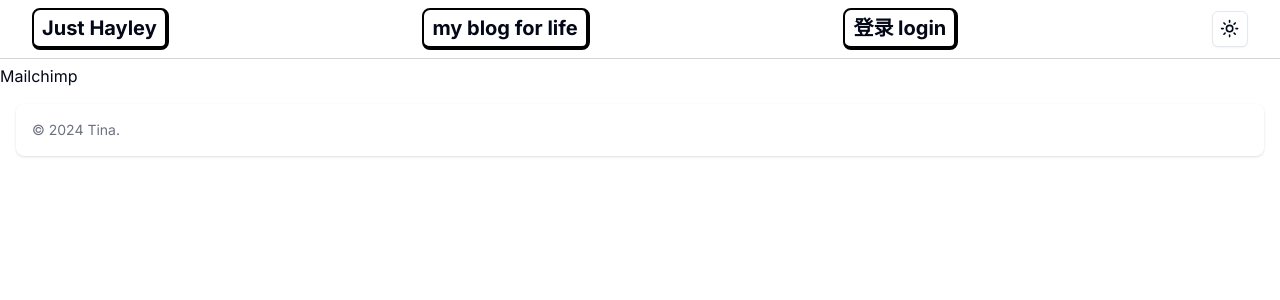
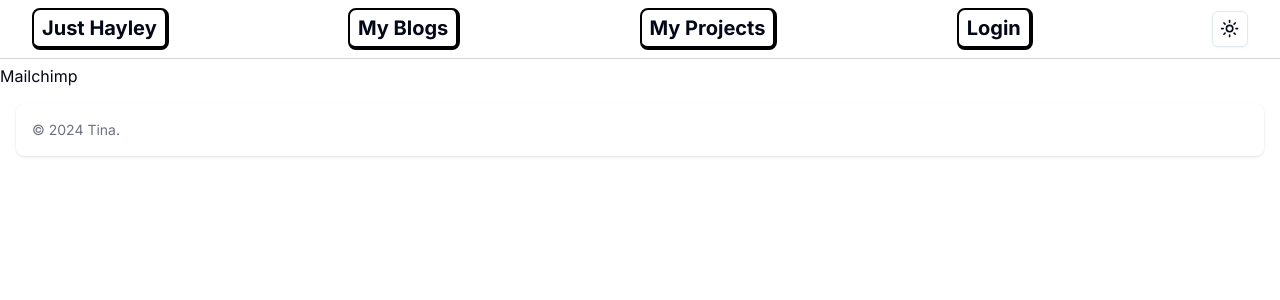
Before and after one commit to tingzcb/nextjs-blog-just-hayley, a Next.js app: page /mailchimp in a window 1280 px wide. Shown: the top 300 px of the page. Built offline with nearby package versions, Linux system fonts and the light colour scheme; no server answers.

Commit message:
add my  project page

```diff
--- /dev/null
+++ b/src/app/project/page.tsx
@@ -0,0 +1,7 @@
+import React from "react";
+
+const MyProject = () => {
+  return <div>ProjectPage</div>;
+};
+
+export default MyProject;
--- a/src/components/AuthLinks.tsx
+++ b/src/components/AuthLinks.tsx
@@ -18,7 +18,7 @@ const AuthLinks = (props: Props) => {
       {status === "unauthenticated" ? (
         <Link href={"/login"} className=" items-center gap-2 max-md:hidden">
           <p className="rounded-lg border-2 border-b-4 border-r-4 border-black px-2 py-1 text-xl font-bold transition-all hover:-translate-y-[2px]  dark:border-white">
-            登录 login
+            Login
           </p>
         </Link>
       ) : (
@@ -90,7 +90,18 @@ const AuthLinks = (props: Props) => {
               className="flex items-center gap-2"
             >
               <p className="rounded-lg border-2 border-b-4 border-r-4 border-black px-2 py-1 text-xl font-bold transition-all hover:-translate-y-[2px]  dark:border-white">
-                my blog for life
+                Blogs
+              </p>
+            </Link>
+            <Link
+              href={"/project"}
+              onClick={() => {
+                setOpen(false);
+              }}
+              className="flex items-center gap-2"
+            >
+              <p className="rounded-lg border-2 border-b-4 border-r-4 border-black px-2 py-1 text-xl font-bold transition-all hover:-translate-y-[2px]  dark:border-white">
+                My Projects
               </p>
             </Link>
             {/* <Link
@@ -126,7 +137,9 @@ const AuthLinks = (props: Props) => {
                   setOpen(false);
                 }}
               >
-                Login
+                <p className="rounded-lg border-2 border-b-4 border-r-4 border-black px-2 py-1 text-xl font-bold transition-all hover:-translate-y-[2px]  dark:border-white">
+                  Login
+                </p>
               </Link>
             ) : (
               <>
--- a/src/components/Navbar.tsx
+++ b/src/components/Navbar.tsx
@@ -56,9 +56,19 @@ const Navbar = (props: Props) => {
           className="flex items-center gap-2 max-md:hidden"
         >
           <p className="rounded-lg border-2 border-b-4 border-r-4 border-black px-2 py-1 text-xl font-bold transition-all hover:-translate-y-[2px] md:block dark:border-white">
-            my blog for life
+            My Blogs
           </p>
         </Link>
+
+        <Link
+          href={"/project"}
+          className="flex items-center gap-2 max-md:hidden"
+        >
+          <p className="rounded-lg border-2 border-b-4 border-r-4 border-black px-2 py-1 text-xl font-bold transition-all hover:-translate-y-[2px] md:block dark:border-white">
+            My Projects
+          </p>
+        </Link>
+
         {/*
         <Link
           href={"/aboutMe"}
```
